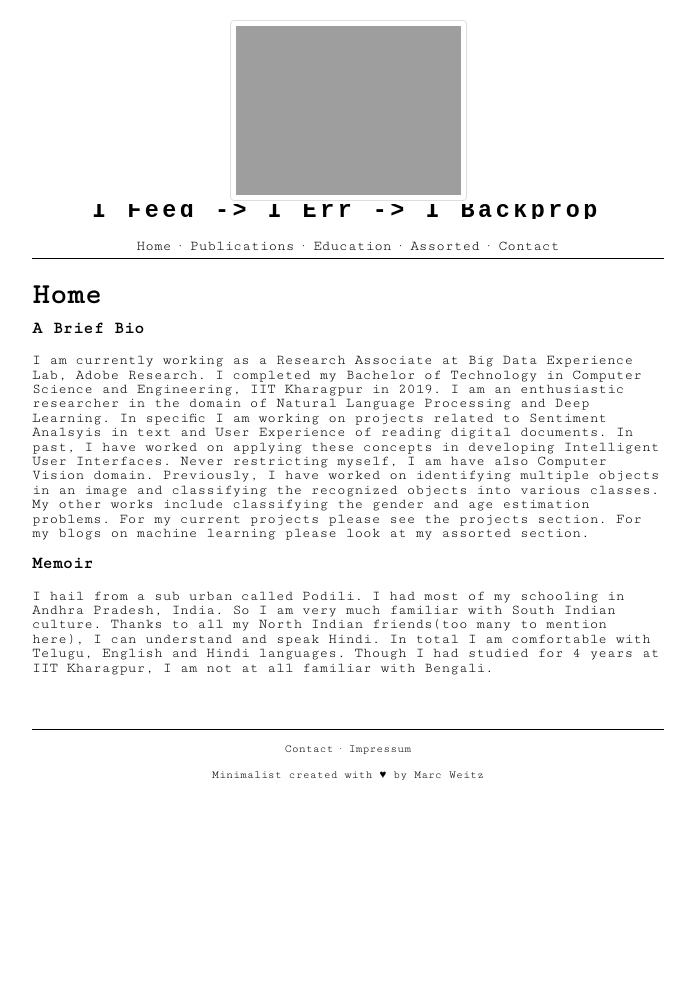
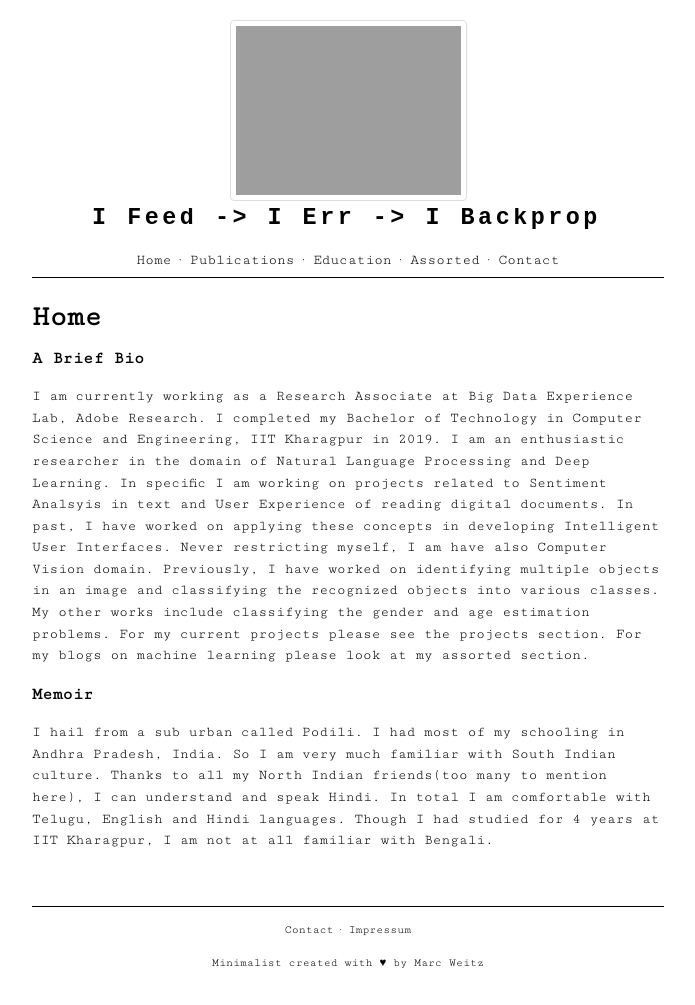
Before and after one commit to bhanu77prakash/bhanu77prakash.github.io, a Jekyll site: the page built from index.md, in a window 1280 px wide. Shown: the whole page, without its empty margins (292-987 px from the left). Built offline with Jekyll 4.4.1, drawn with Linux system fonts in a browser that asks for light colours; before the commit the page ends 900 px from its top, so only the background shows below that.

Commit message:
updated site

```diff
--- a/assets/css/style.css
+++ b/assets/css/style.css
@@ -3,7 +3,7 @@ body	{
 	padding:0;
 	font-family: 'Cutive Mono', serif;
 	font-size:90%;
-	line-height:100%;
+	line-height:150%;
 }
 
 .typewriter h1 {
```
